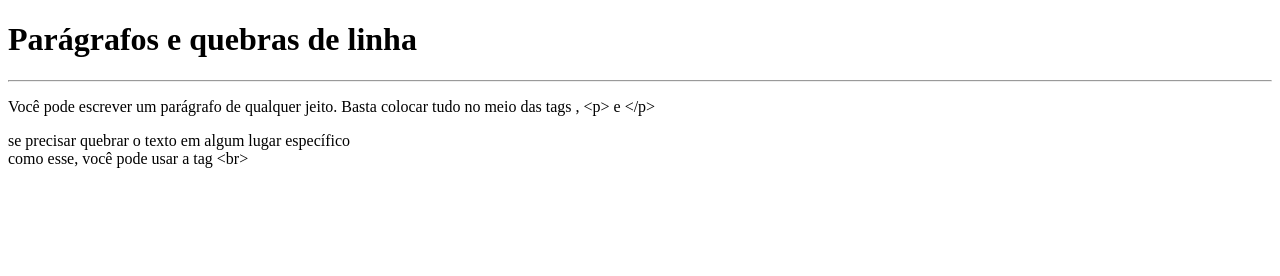
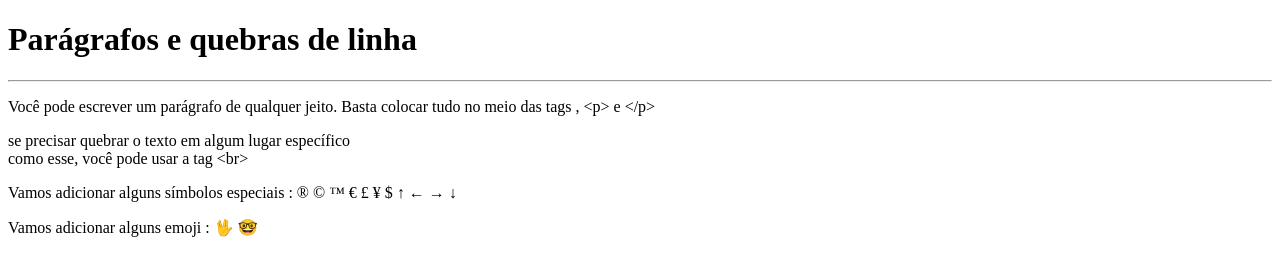
Before and after one commit to Gabriel02ps/Estudos-em-HTML5-e-CSS3, a plain HTML site: page ex002/index.html in a window 1280 px wide. Drawn offline with Linux system fonts and the light colour scheme.

Commit message:
Parágrafos , Quebras de linha , Símbolos e Emojis

```diff
--- a/ex002/index.html
+++ b/ex002/index.html
@@ -9,6 +9,25 @@
     <h1>Parágrafos e quebras de linha</h1>
     <hr>
     <p>Você pode escrever um parágrafo de qualquer jeito. Basta colocar tudo no meio das tags , &lt;p&gt; e &lt;/p&gt;</p>
-    <p>se precisar quebrar o texto em algum lugar específico <br> como esse, você pode usar a tag &lt;br&gt;</p>
+  <p>se precisar quebrar o texto em algum lugar específico <br> como esse, você pode usar a tag &lt;br&gt;</p> <!--LESS THAN / GREATER THAN-->
+    <!--Comentário-->
+    <p>Vamos adicionar alguns símbolos especiais :
+        &reg;
+        &copy;
+        &trade;
+        &euro;
+        &pound;
+        &yen;
+        &dollar;
+        &uparrow;
+        &leftarrow;
+        &RightArrow;
+        &downarrow;
+    </p>
+    <p>
+        Vamos adicionar alguns emoji :
+        &#x1F596;
+        &#x1F913;
+    </p>
 </body>
 </html>
```
